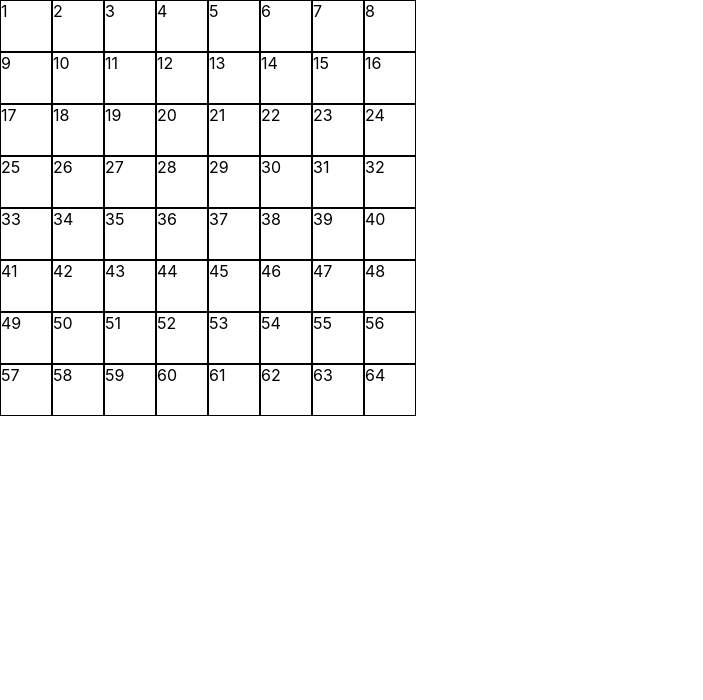
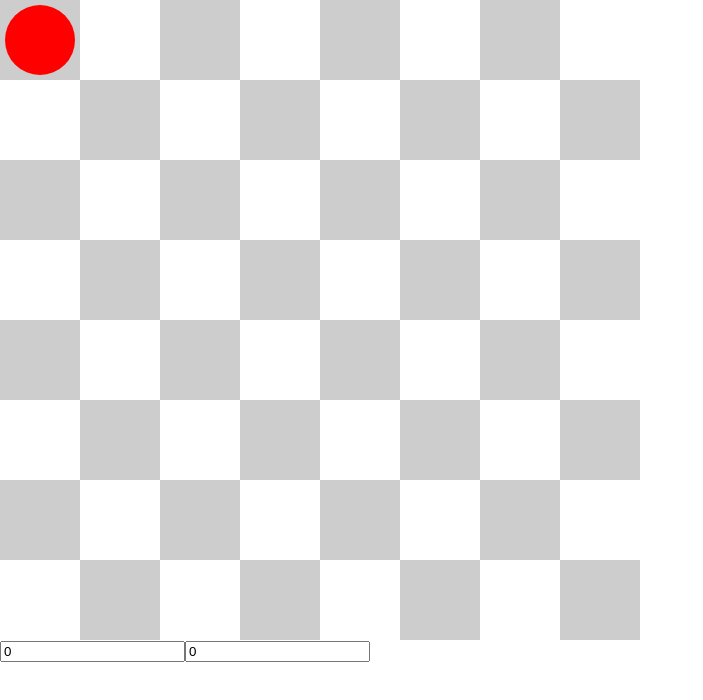
Before and after one commit to marcusgardh/snake-game, a React (Create React App) app: page / in a window 1280 px wide. Shown: the top 700 px of the page, without its empty margins (0-703 px from the left). Built offline with nearby package versions, Linux system fonts and the light colour scheme.

Commit message:
adds second version of grid and basic player movement

```diff
--- a/src/components/GameBoard/GameBoard.css
+++ b/src/components/GameBoard/GameBoard.css
@@ -1,11 +1,33 @@
 .container {
-  width: 50%;
+  /* width: 50%; */
   display: flex;
-  /* justify-content: space-between; */
+  flex-direction: column;
+  /* justify-content: space-between;  */
 }
 
 .cube {
-  width: 50px;
-  height: 50px;
-  border: 1px solid #000;
+  width: 80px;
+  height: 80px;
+  display: flex;
+  justify-content: center;
+  align-items: center;
 }
+
+.column {
+  display: flex;
+}
+
+.gray {
+  background-color: #cdcdcd;
+}
+
+.white {
+  background-color: #fff;
+}
+
+.circle {
+  background-color: #f00;
+  width: 70px;
+  height: 70px;
+  border-radius: 9999px;
+}
--- /dev/null
+++ b/src/components/GameBoard/GameBoard.model.ts
@@ -0,0 +1,5 @@
+export default class Square {
+    rowPosition: number = 0;
+    colPosition: number = 0;
+    color: string = "";
+}
--- a/src/components/GameBoard/GameBoard.tsx
+++ b/src/components/GameBoard/GameBoard.tsx
@@ -1,45 +1,73 @@
-import React from "react";
+import React, { useState } from "react";
 import "./GameBoard.css";
+import Square from "./GameBoard.model";
 
 const GameBoard: React.FC = () => {
-  let rows: number[][] = [];
+  let rows: Square[][] = [];
 
   function createGameBoard() {
     const numberOfColumnsAndRows: number = 8;
 
     for (let i: number = 0; i < numberOfColumnsAndRows; i++) {
-      let column: number[] = [];
-
-      let first: number = 0;
+      let column: Square[] = [];
 
       for (let u: number = 0; u < numberOfColumnsAndRows; u++) {
-        if (u === 0) {
-          first = u + i + 1;
-        }
-        u === 0
-          ? column.push(first)
-          : column.push(first + numberOfColumnsAndRows * u);
+        let square: Square = {
+          rowPosition: i,
+          colPosition: u,
+          color:
+            (i % 2 === 0 && u % 2 === 0) || (i % 2 !== 0 && u % 2 !== 0)
+              ? "gray"
+              : "white",
+        };
+        column.push(square);
       }
       rows.push(column);
     }
-
-    console.log(rows);
   }
 
   createGameBoard();
 
+  const [playerRow, setPlayerRow] = useState(0);
+  const [playerCol, setPlayerCol] = useState(0);
+
+  let circle: { row: number; col: number } = {
+    row: playerRow,
+    col: playerCol,
+  };
+
   return (
+    <>
       <div className="container">
         {rows.map((column, index) => (
-        <div key={index} className="row">
-          {column.map((number) => (
-            <div key={number} className="cube">
-              {number}
+          <div key={index} className="column">
+            {column.map((square) => (
+              <div
+                key={square.rowPosition + square.colPosition}
+                className={`cube ${square.color}`}
+              >
+                {square.colPosition === circle.col &&
+                  square.rowPosition === circle.row && (
+                    <div className="circle" />
+                  )}
               </div>
             ))}
           </div>
         ))}
       </div>
+      <div>
+        <input
+          type="number"
+          value={playerCol}
+          onChange={(e) => setPlayerCol(parseInt(e.target.value))}
+        />
+        <input
+          type="number"
+          value={playerRow}
+          onChange={(e) => setPlayerRow(parseInt(e.target.value))}
+        />
+      </div>
+    </>
   );
 };
 
```
Lines whose indentation alone changed are shown as unchanged.
